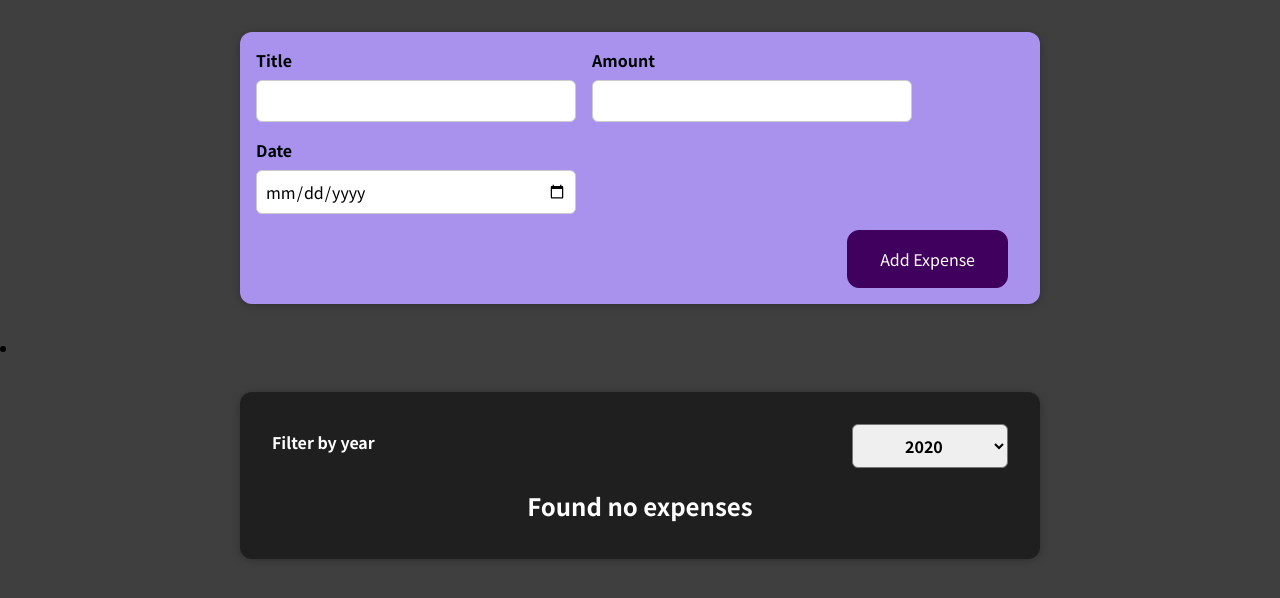
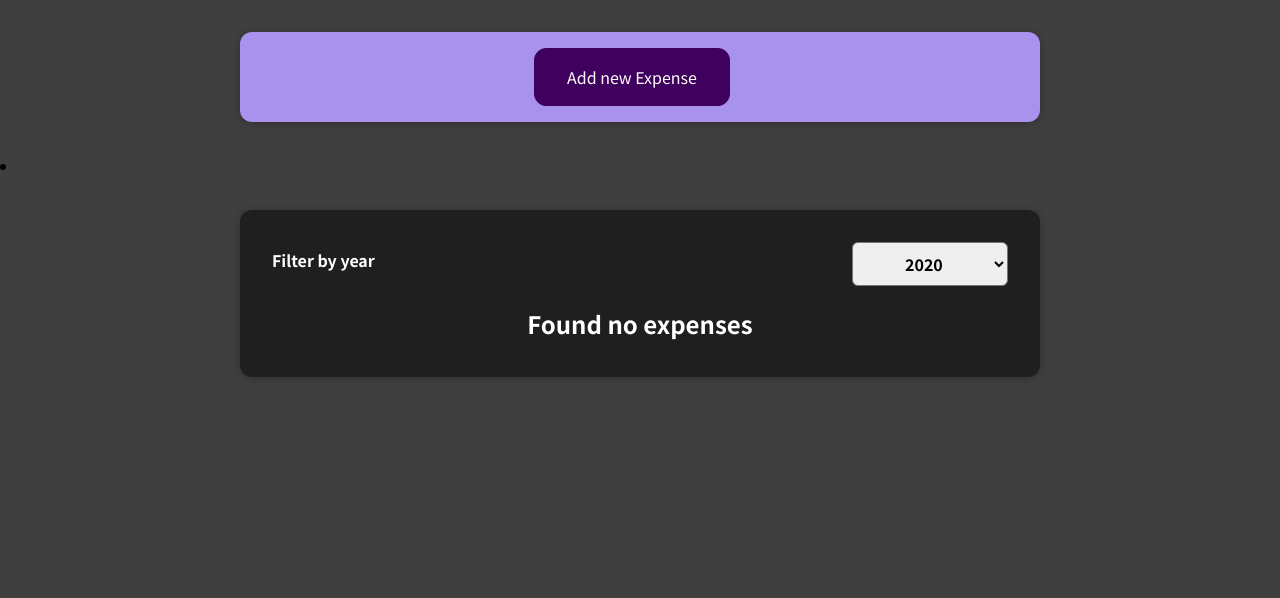
Before and after one commit to lairaalmas/udemy-expense-tracker, a React (Create React App) app: page / in a window 1280 px wide. Shown: the top 598 px of the page. Built offline with nearby package versions, Linux system fonts and the light colour scheme.

Commit message:
add button for canceling collapsing new expense form and canceling form submission

```diff
--- a/src/components/NewExpense/ExpenseForm/index.js
+++ b/src/components/NewExpense/ExpenseForm/index.js
@@ -78,6 +78,9 @@
       </div>
 
       <div className="new-expense__actions">
+        <button type="button" onClick={props.onCancel}>
+          Cancel
+        </button>
         <button type="submit">Add Expense</button>
       </div>
     </form>
--- a/src/components/NewExpense/index.js
+++ b/src/components/NewExpense/index.js
@@ -1,3 +1,4 @@
+import { useState } from "react";
 import ExpenseForm from "./ExpenseForm";
 
 import "./NewExpense.css";
@@ -9,11 +10,31 @@
       id: Math.random().toString(),
     };
     props.onAddExpense(expenseData);
+    stopEditing();
+  };
+
+  const [isEditing, setIsEditing] = useState(false);
+
+  const startEditing = () => {
+    setIsEditing(true);
+  };
+
+  const stopEditing = () => {
+    setIsEditing(false);
   };
 
   return (
     <div className="new-expense">
-      <ExpenseForm onSaveExpenseData={saveExpenseDataHandler} />
+      {!isEditing ? (
+        <button type="button" onClick={startEditing}>
+          Add new Expense
+        </button>
+      ) : (
+        <ExpenseForm
+          onSaveExpenseData={saveExpenseDataHandler}
+          onCancel={stopEditing}
+        />
+      )}
     </div>
   );
 };
```
